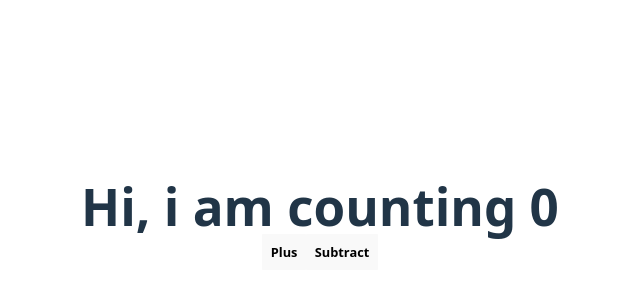
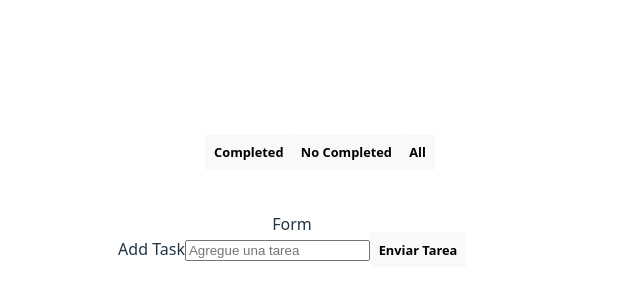
Before and after one commit to JoseAv/Examples-React-19, a React (Vite) app: page / in a window 1280 px wide. Shown: the part 176-476 px from the top of the page, without its empty margins (320-960 px from the left). Built offline with nearby package versions, Linux system fonts and the light colour scheme.

Commit message:
Proyecto de task con filtros

```diff
--- a/src/App.css
+++ b/src/App.css
@@ -4,6 +4,138 @@
   padding: 2rem;
   text-align: center;
 }
+
+html,
+body,
+div,
+span,
+applet,
+object,
+iframe,
+h1,
+h2,
+h3,
+h4,
+h5,
+h6,
+p,
+blockquote,
+pre,
+a,
+abbr,
+acronym,
+address,
+big,
+cite,
+code,
+del,
+dfn,
+em,
+img,
+ins,
+kbd,
+q,
+s,
+samp,
+small,
+strike,
+strong,
+sub,
+sup,
+tt,
+var,
+b,
+u,
+i,
+center,
+dl,
+dt,
+dd,
+ol,
+ul,
+li,
+fieldset,
+form,
+label,
+legend,
+table,
+caption,
+tbody,
+tfoot,
+thead,
+tr,
+th,
+td,
+article,
+aside,
+canvas,
+details,
+embed,
+figure,
+figcaption,
+footer,
+header,
+hgroup,
+menu,
+nav,
+output,
+ruby,
+section,
+summary,
+time,
+mark,
+audio,
+video {
+  margin: 0;
+  padding: 0;
+  border: 0;
+  font-size: 100%;
+  font: inherit;
+  vertical-align: baseline;
+}
+
+/* HTML5 display-role reset for older browsers */
+article,
+aside,
+details,
+figcaption,
+figure,
+footer,
+header,
+hgroup,
+menu,
+nav,
+section {
+  display: block;
+}
+
+body {
+  line-height: 1;
+}
+
+ol,
+ul {
+  list-style: none;
+}
+
+blockquote,
+q {
+  quotes: none;
+}
+
+blockquote:before,
+blockquote:after,
+q:before,
+q:after {
+  content: '';
+  content: none;
+}
+
+table {
+  border-collapse: collapse;
+  border-spacing: 0;
+}
+
 
 .logo {
   height: 6em;
--- a/src/App.tsx
+++ b/src/App.tsx
@@ -1,5 +1,5 @@
 import './App.css'
-import { Count } from './practices/Reducer/Contador/Count.'
+import { ListTask } from './practices/Reducer/Task/Task'
 function App() {
 
   return (
@@ -16,7 +16,9 @@ function App() {
       {/* <Car ObjectCar={cart} /> */}
       {/* <Comments comments={comments as TypeComments} /> */}
       {/* <Profile profile={profile} /> */}
-      <Count />
+      {/* <Count /> */}
+      <ListTask />
+
     </>
   )
 }
--- /dev/null
+++ b/src/practices/Reducer/Task/FormTask.tsx
@@ -0,0 +1,31 @@
+
+import type { typeAction } from "./ReduceTask";
+import { acctionTasks } from "./typesTask"
+
+
+interface FormTasksProps {
+    dispatch: (action: typeAction) => void; // 👈 Tipo correcto para dispatch
+}
+
+
+
+export const FormTasks = ({ dispatch }: FormTasksProps) => {
+    const FormTasks = (e: React.FormEvent<HTMLFormElement>) => {
+        e.preventDefault()
+        const { titulo } = e.currentTarget
+        dispatch({ type: acctionTasks.AddTask, newTask: { title: titulo.value } })
+
+    }
+
+    return (
+        <form onSubmit={(e) => FormTasks(e)}>
+            <label htmlFor="">Add Task</label>
+            <input type="text" placeholder="Agregue una tarea" name="titulo" />
+            <button>Enviar Tarea</button>
+        </form>
+
+    )
+
+
+
+}
--- /dev/null
+++ b/src/practices/Reducer/Task/ReduceTask.tsx
@@ -0,0 +1,95 @@
+import { acctionTasks, FilterTasksCompleted, type TaskState, type TypeFilter, type typeNewTask } from "./typesTask"
+
+export interface typeAction {
+    type: string
+    id?: string
+    filter?: TypeFilter
+    newTask?: typeNewTask
+}
+
+export const TasksReduce = (state: TaskState, action: typeAction) => { // Reducido -> Bajar tama;o
+    if (action.type === acctionTasks.AddTask) {
+        if (!action.newTask) return state
+        const newAdd = {
+            id: crypto.randomUUID(),
+            title: action.newTask.title,
+            completed: false,
+            edit: false
+        }
+        const OriginalArray = [...state.OriginalTasks, newAdd]
+        console.log(state.ApplyFilter === FilterTasksCompleted.NotCompleted)
+        console.log(state.ApplyFilter);
+        console.log(FilterTasksCompleted.NotCompleted);
+
+
+        if (state.ApplyFilter === FilterTasksCompleted.Completed) {
+            return {
+                ...state,
+                OriginalTasks: OriginalArray
+            }
+        }
+
+        const AddArray = [...state.tasks, newAdd]
+
+        return {
+            ...state,
+            tasks: AddArray,
+            OriginalTasks: OriginalArray
+        }
+    }
+
+    if (action.type === acctionTasks.CompleteTask) {
+        if (!action.id) return state
+
+        const editTask = [...state.tasks].map((task) => {
+            if (task.id === action.id) {
+                return { ...task, completed: !task.completed }
+            }
+            return task
+        })
+
+        const editTaskOriginal = [...state.OriginalTasks].map((task) => {
+            if (task.id === action.id) {
+                return { ...task, completed: !task.completed }
+            }
+            return task
+        })
+
+        return {
+            ...state,
+            tasks: [...editTask],
+            OriginalTasks: [...editTaskOriginal]
+        }
+    }
+
+    if (action.type === acctionTasks.DeleteTask) {
+        if (!action.id) return state
+        const deleteTask = [...state.tasks].filter((task) => task.id !== action.id)
+        const deleteTaskOriginal = [...state.OriginalTasks].filter((task) => task.id !== action.id)
+        return {
+            ...state,
+            tasks: [...deleteTask],
+            OriginalTasks: [...deleteTaskOriginal]
+        }
+    }
+
+    if (action.type === acctionTasks.FilterTask) {
+        if (!action.filter) return state // Siempe debemos de devolver el estado actual para no crear nuvos estados
+        if (action.filter === FilterTasksCompleted.All) {
+            return {
+                ...state,
+                tasks: state.OriginalTasks,
+                ApplyFilter: FilterTasksCompleted.All
+            }
+        }
+
+        const FilterTask = [...state.OriginalTasks].filter((task) => task.completed === (action.filter === FilterTasksCompleted.Completed ? true : false))
+        return {
+            ...state,
+            tasks: [...FilterTask],
+            ApplyFilter: action.filter
+        }
+    }
+    return state
+
+}
--- /dev/null
+++ b/src/practices/Reducer/Task/Task.tsx
@@ -0,0 +1,48 @@
+import { useReducer } from "react";
+import { TasksReduce } from "./ReduceTask";
+import { acctionTasks, FilterTasksCompleted, initialState, type TypeFilter } from "./typesTask";
+import { FormTasks } from "./FormTask";
+import { ShowTask } from "./showTask";
+import './style.css'
+
+export const ListTask = () => {
+    const [state, dispatch] = useReducer(TasksReduce, initialState)
+    if (!state) return <h1>No hay Tareas</h1>
+
+    const handlerFilter = (accion: TypeFilter) => {
+        dispatch({ type: acctionTasks.FilterTask, filter: accion })
+    }
+
+    return (
+
+        <>
+            <button onClick={() => handlerFilter(FilterTasksCompleted.Completed)}>Completed</button>
+            <button onClick={() => handlerFilter(FilterTasksCompleted.NotCompleted)}>No Completed</button>
+            <button onClick={() => handlerFilter(FilterTasksCompleted.All)}>All</button>
+            <div className="task-container-list" >
+                <div className="border">
+                    <h2>Form</h2>
+                    <FormTasks dispatch={dispatch} />
+                </div>
+
+                <div className="border tasks">
+                    {state.tasks ?
+                        state.tasks.map((task) => {
+                            return (
+                                <div key={task.id} className="task" >
+                                    <ShowTask task={task} dispatch={dispatch} />
+                                </div>
+                            );
+                        })
+                        :
+                        <h1>No hay mas tareas</h1>}
+                </div>
+
+            </div>
+        </>
+    )
+
+
+
+
+}
--- /dev/null
+++ b/src/practices/Reducer/Task/showTask.tsx
@@ -0,0 +1,24 @@
+import { acctionTasks, type Interfacetasks } from "./typesTask";
+import type { typeAction } from "./ReduceTask";
+
+export const ShowTask = ({ task, dispatch }: { task: Interfacetasks, dispatch: (action: typeAction) => void }) => {
+
+    const handleComplete = ({ id }: { id: string }) => {
+        dispatch({ type: acctionTasks.CompleteTask, id })
+    }
+
+    const Delete = ({ id }: { id: string }) => {
+        dispatch({ type: acctionTasks.DeleteTask, id })
+    }
+
+
+    return (
+        <>
+            <h3>{task.id}</h3>
+            <h4>Tars: {task.title}</h4>
+            <button onClick={() => handleComplete({ id: task.id })} >Completed: {task.completed ? '✅' : '❌'}</button>
+            <button onClick={() => Delete({ id: task.id })} >Delete</button>
+        </>
+    )
+
+}
--- /dev/null
+++ b/src/practices/Reducer/Task/style.css
@@ -0,0 +1,28 @@
+.task-container-list {
+    display: flex;
+    justify-content: center;
+    align-items: center;
+    gap: 30px;
+    border: 3px solid white;
+    border-radius: 18px;
+    padding: 30px;
+
+}
+
+.border {
+    border: 3px solid white;
+    border-radius: 18px;
+    padding: 10px;
+}
+
+.tasks {
+    display: flex;
+    align-items: center;
+    justify-content: center;
+    flex-direction: column;
+    gap: 20px;
+}
+
+.task {
+    border-bottom: 3px solid white;
+}
--- /dev/null
+++ b/src/practices/Reducer/Task/typesTask.ts
@@ -0,0 +1,38 @@
+export interface TaskState {
+    tasks: Interfacetasks[] | []
+    OriginalTasks: Interfacetasks[] | []
+    ApplyFilter: TypeFilter
+}
+
+export interface Interfacetasks {
+    id: string
+    title: string
+    completed: boolean
+    edit: boolean
+}
+
+export type typeNewTask = Pick<Interfacetasks, 'title'>
+
+export const acctionTasks = {
+    AddTask: 'Add_Task',
+    DeleteTask: 'Delete_Task',
+    CompleteTask: 'Complete_Task',
+    FilterTask: 'Filter_Tasks'
+} as const
+
+
+
+
+export const FilterTasksCompleted = {
+    Completed: 'Completed',
+    NotCompleted: 'Not_Completed',
+    All: 'All'
+} as const
+
+export type TypeFilter = typeof FilterTasksCompleted[keyof typeof FilterTasksCompleted]
+
+export const initialState: TaskState = {
+    tasks: [],
+    OriginalTasks: [],
+    ApplyFilter: FilterTasksCompleted.All
+};
```
